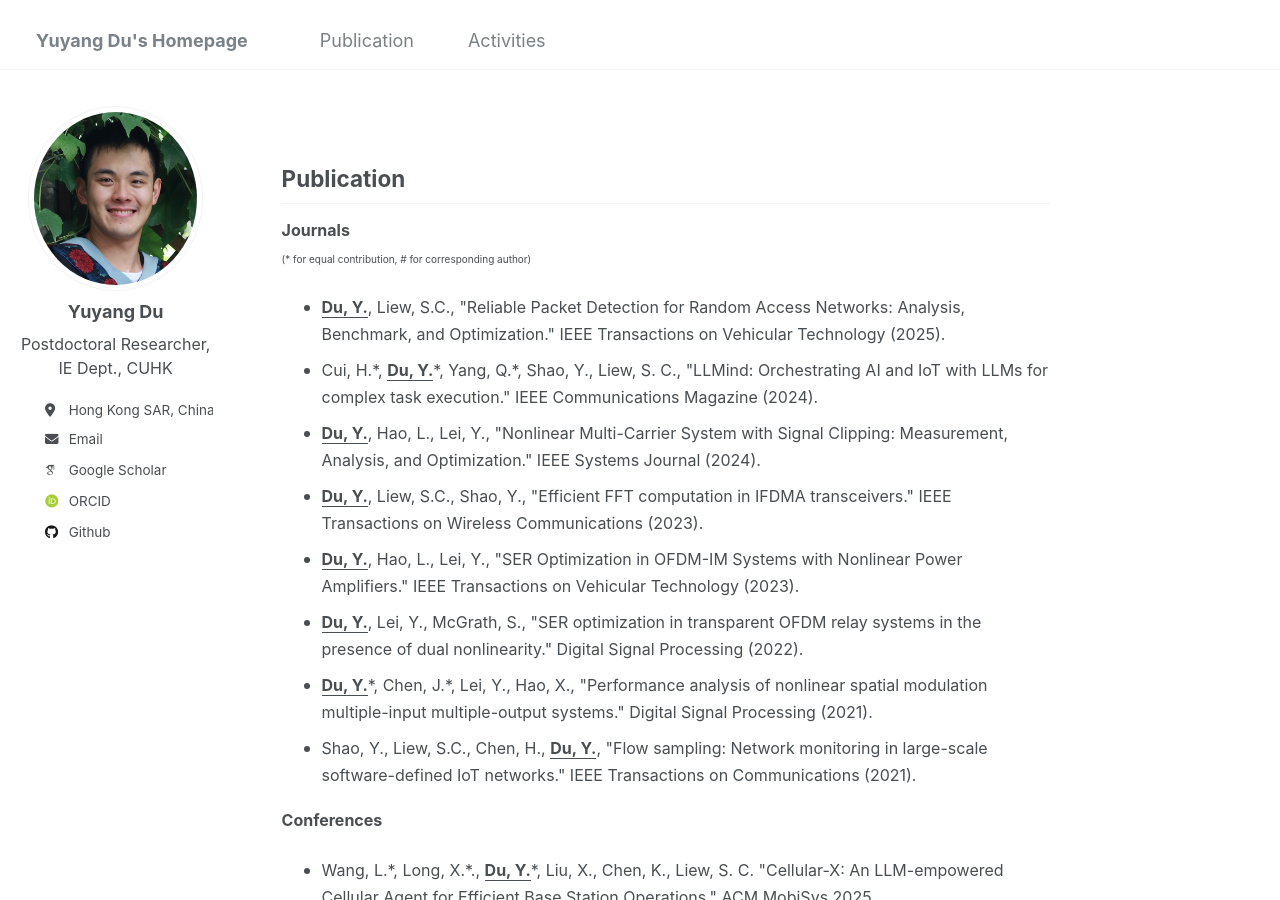
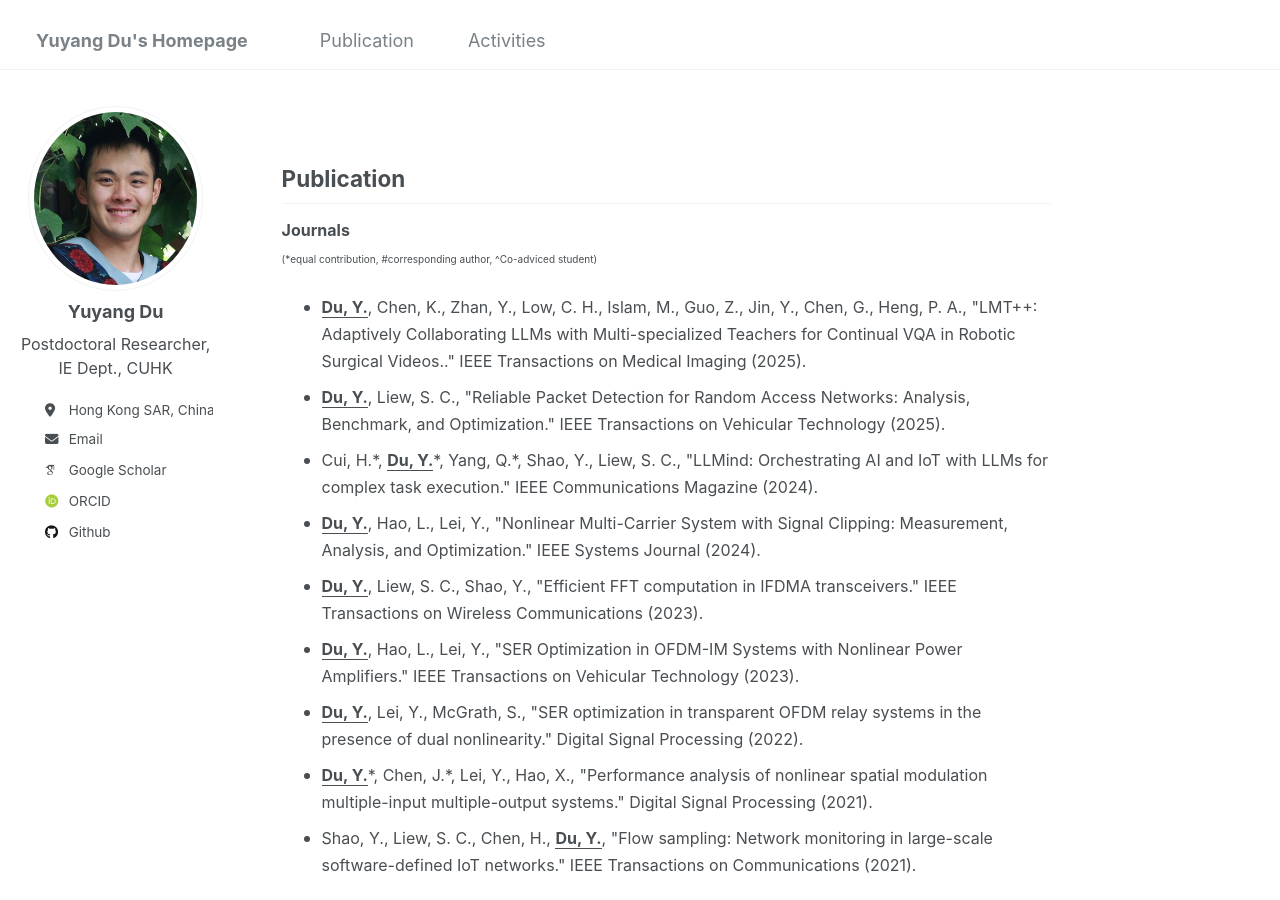
Before and after one commit to yuyangdu01/yuyangdu01.github.io, a Jekyll site: the page built from _pages/markdown.md, in a window 1280 px wide and 900 px high. Built offline with Jekyll 4.4.1, drawn with Linux system fonts in a browser that asks for light colours; some web fonts are replaced.

Commit message:
Update markdown.md

```diff
--- a/_pages/markdown.md
+++ b/_pages/markdown.md
@@ -9,15 +9,16 @@ redirect_from:
 
 Publication <font size=3></font>
 ------
-**<font size=3>Journals</font>** <br><font size=1>(* for equal contribution, # for corresponding author)</font>
-* <font size=3><b><u>Du, Y.</u></b>, Liew, S.C., "Reliable Packet Detection for Random Access Networks: Analysis, Benchmark, and Optimization." IEEE Transactions on Vehicular Technology (2025).</font>
+**<font size=3>Journals</font>** <br><font size=1>(*equal contribution, #corresponding author, ^Co-adviced student)</font>
+* <font size=3><b><u>Du, Y.</u></b>, Chen, K., Zhan, Y., Low, C. H., Islam, M., Guo, Z., Jin, Y., Chen, G., Heng, P. A., "LMT++: Adaptively Collaborating LLMs with Multi-specialized Teachers for Continual VQA in Robotic Surgical Videos.." IEEE Transactions on Medical Imaging (2025).</font>
+* <font size=3><b><u>Du, Y.</u></b>, Liew, S. C., "Reliable Packet Detection for Random Access Networks: Analysis, Benchmark, and Optimization." IEEE Transactions on Vehicular Technology (2025).</font>
 * <font size=3>Cui, H.*, <b><u>Du, Y.</u></b>*, Yang, Q.*, Shao, Y., Liew, S. C., "LLMind: Orchestrating AI and IoT with LLMs for complex task execution." IEEE Communications Magazine (2024).</font>
 * <font size=3><b><u>Du, Y.</u></b>, Hao, L., Lei, Y., "Nonlinear Multi-Carrier System with Signal Clipping: Measurement, Analysis, and Optimization." IEEE Systems Journal (2024).</font>
-* <font size=3><b><u>Du, Y.</u></b>, Liew, S.C., Shao, Y., "Efficient FFT computation in IFDMA transceivers." IEEE Transactions on Wireless Communications (2023).</font>
+* <font size=3><b><u>Du, Y.</u></b>, Liew, S. C., Shao, Y., "Efficient FFT computation in IFDMA transceivers." IEEE Transactions on Wireless Communications (2023).</font>
 * <font size=3><b><u>Du, Y.</u></b>, Hao, L., Lei, Y., "SER Optimization in OFDM-IM Systems with Nonlinear Power Amplifiers." IEEE Transactions on Vehicular Technology (2023).</font>
 * <font size=3><b><u>Du, Y.</u></b>, Lei, Y., McGrath, S., "SER optimization in transparent OFDM relay systems in the presence of dual nonlinearity." Digital Signal Processing (2022).</font>
 * <font size=3><b><u>Du, Y.</u></b>*, Chen, J.*, Lei, Y., Hao, X., "Performance analysis of nonlinear spatial modulation multiple-input multiple-output systems." Digital Signal Processing (2021).</font>
-* <font size=3>Shao, Y., Liew, S.C., Chen, H., <b><u>Du, Y.</u></b>, "Flow sampling: Network monitoring in large-scale software-defined IoT networks." IEEE Transactions on Communications (2021).</font>
+* <font size=3>Shao, Y., Liew, S. C., Chen, H., <b><u>Du, Y.</u></b>, "Flow sampling: Network monitoring in large-scale software-defined IoT networks." IEEE Transactions on Communications (2021).</font>
 
 **<font size=3>Conferences</font>**
 * <font size=3>Wang, L.*, Long, X.*., <b><u>Du, Y.</u></b>*, Liu, X., Chen, K., Liew, S. C. "Cellular-X: An LLM-empowered Cellular Agent for Efficient Base Station Operations." ACM MobiSys 2025.</font>
```
